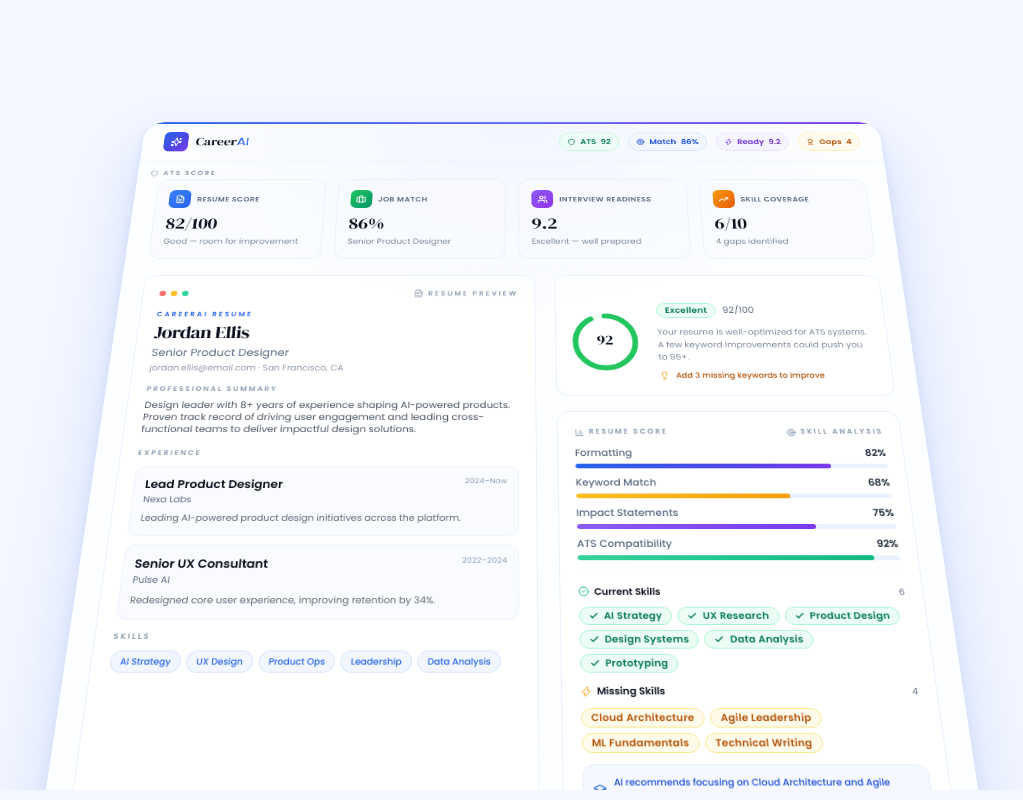
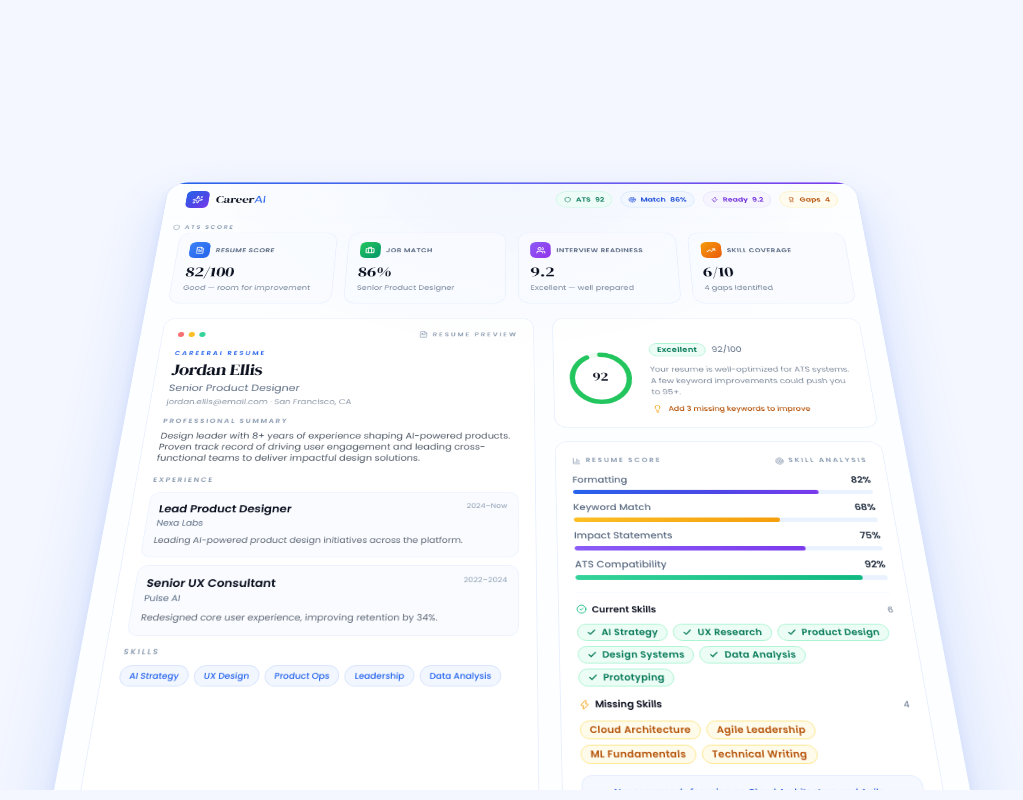
Before and after one commit to LeonRosario/AI-Resume-Career-Coach, a React (Vite) app: page / in a window 1280 px wide. Shown: the part 940-1740 px from the top of the page, without its empty margins (128-1151 px from the left). Built offline with nearby package versions, Linux system fonts and the light colour scheme.

Commit message:
refactor: update scroll animation parameters for improved responsiveness

```diff
--- a/src/components/ui/container-scroll-animation.jsx
+++ b/src/components/ui/container-scroll-animation.jsx
@@ -30,27 +30,27 @@ export default function ContainerScrollAnimation({
 
   const rotateX = useTransform(
     smoothProgress,
-    [0, 0.4],
+    [0, 0.75],
     [isMobile ? 5 : 32, 0]
   );
   const scale = useTransform(
     smoothProgress,
-    [0, 0.4],
+    [0, 0.75],
     [isMobile ? 0.92 : 0.85, 1]
   );
   const translateY = useTransform(
     smoothProgress,
-    [0, 0.4],
+    [0, 0.75],
     [isMobile ? 30 : 100, 0]
   );
   const titleOpacity = useTransform(
     smoothProgress,
-    [0, 0.1, 0.3, 0.5],
+    [0, 0.15, 0.5, 0.85],
     [0, 1, 1, 0]
   );
   const titleY = useTransform(
     smoothProgress,
-    [0, 0.5],
+    [0, 0.85],
     [isMobile ? 20 : 40, isMobile ? -20 : -60]
   );
 
@@ -58,7 +58,7 @@ export default function ContainerScrollAnimation({
     <section
       ref={containerRef}
       className="relative overflow-hidden"
-      style={{ height: isMobile ? "200vh" : "250vh" }}
+      style={{ height: isMobile ? "140vh" : "150vh" }}
     >
       <div
         className="sticky top-0 flex flex-col items-center justify-start md:justify-center overflow-hidden"
```
